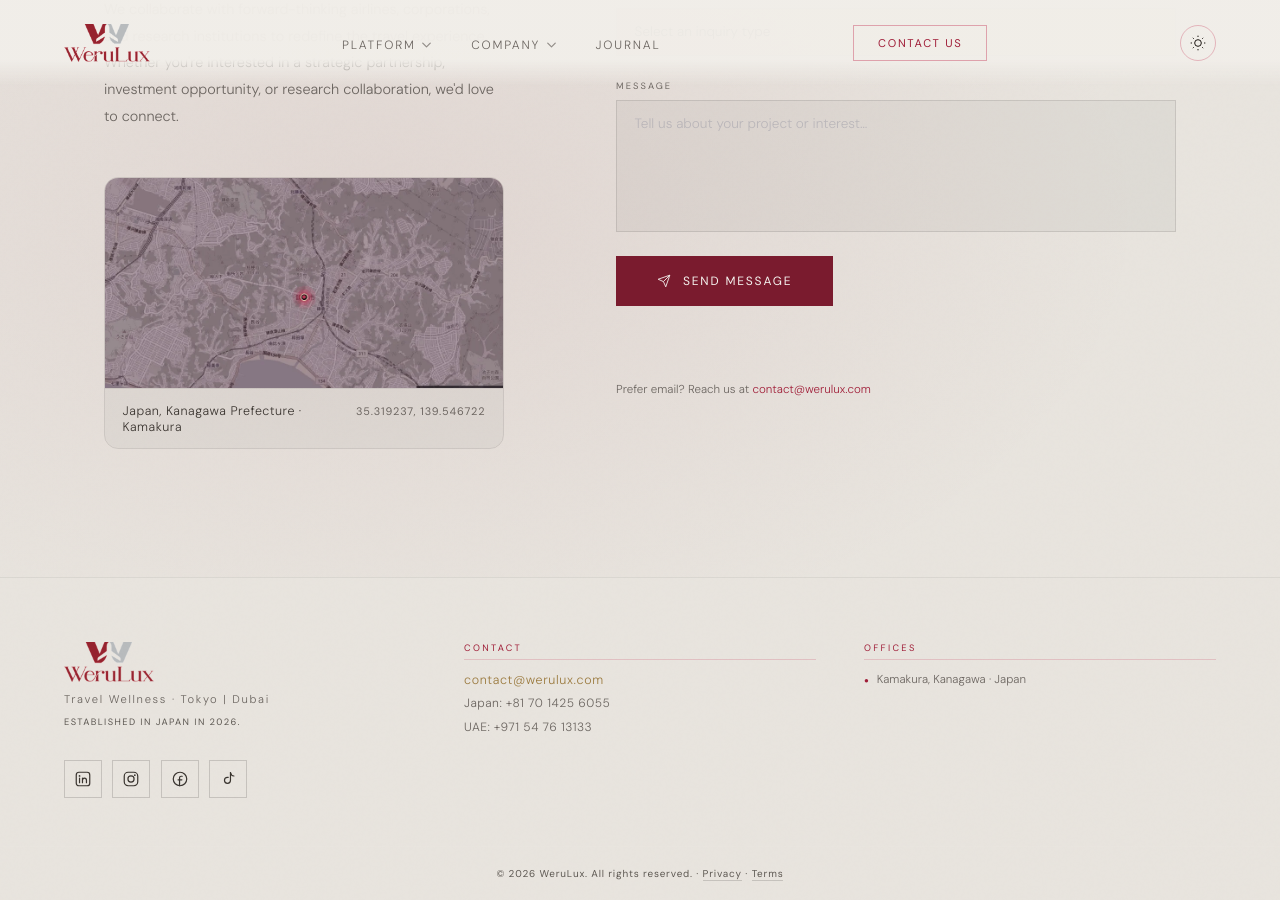
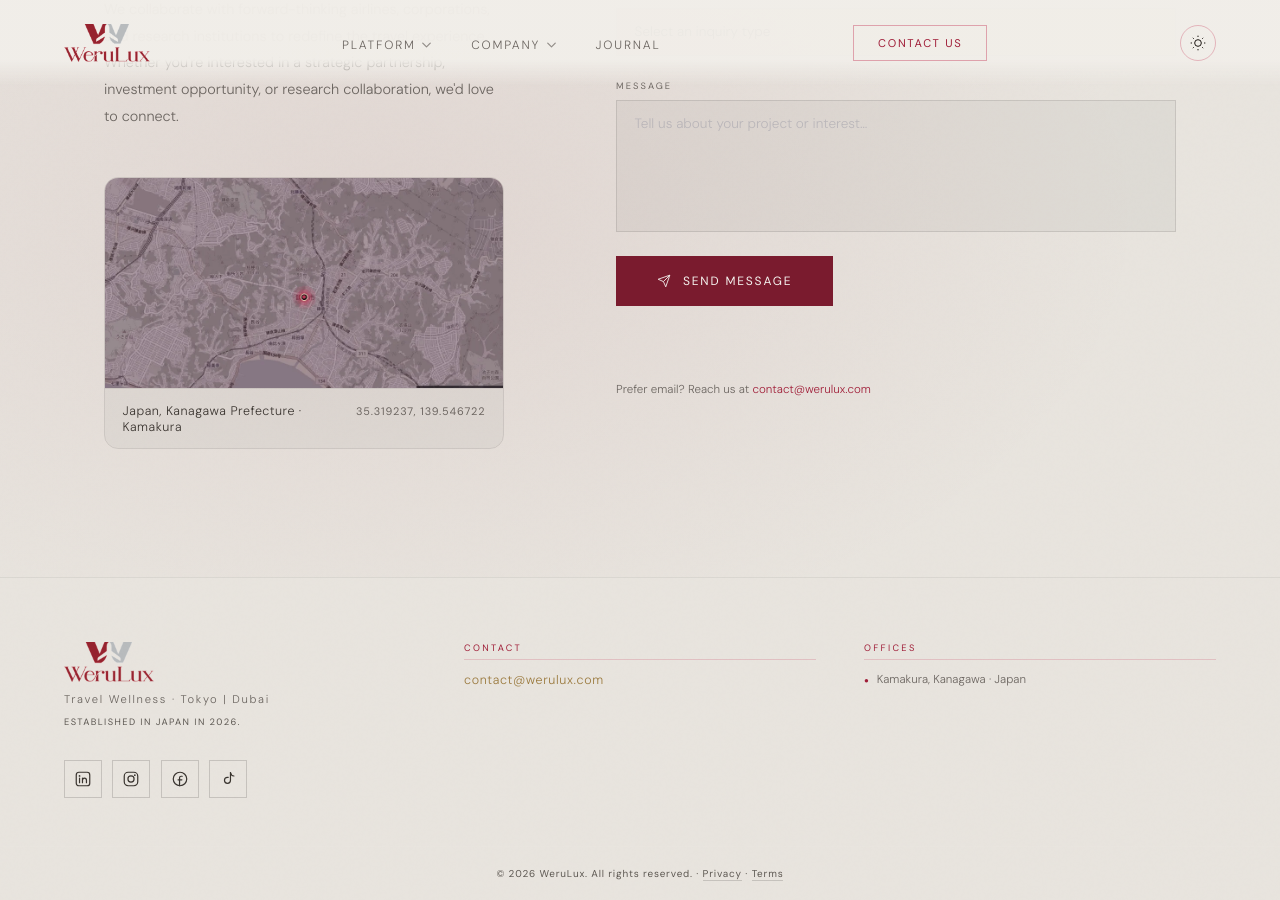
Before and after one commit to WeruLux/website, a Jekyll site: the page built from index.html, in a window 1280 px wide and 900 px high, scrolled down 6668 px. Built offline with Jekyll 4.4.1, drawn with Linux system fonts in a browser that asks for light colours.

Commit message:
Edit footer

```diff
--- a/_includes/footer.html
+++ b/_includes/footer.html
@@ -11,8 +11,7 @@
     <div class="footer-center">
       <div class="footer-center-label">Contact</div>
       <a href="mailto:contact@werulux.com" class="footer-contact-link">contact@werulux.com</a>
-      <span class="footer-contact-item">Japan: +81 70 1425 6055</span>
-      <span class="footer-contact-item">UAE: +971 54 76 13133</span>
+
     </div>
 
     <div class="footer-right">
```
